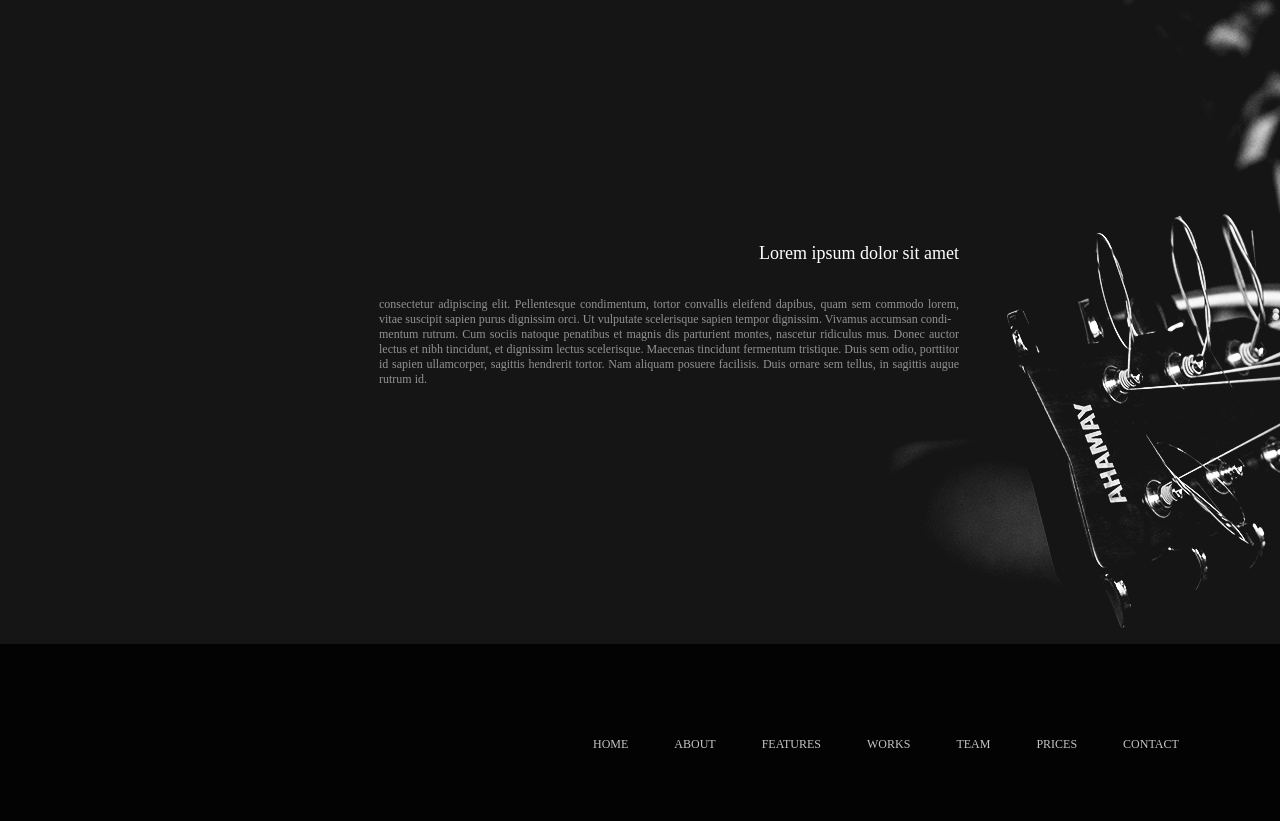
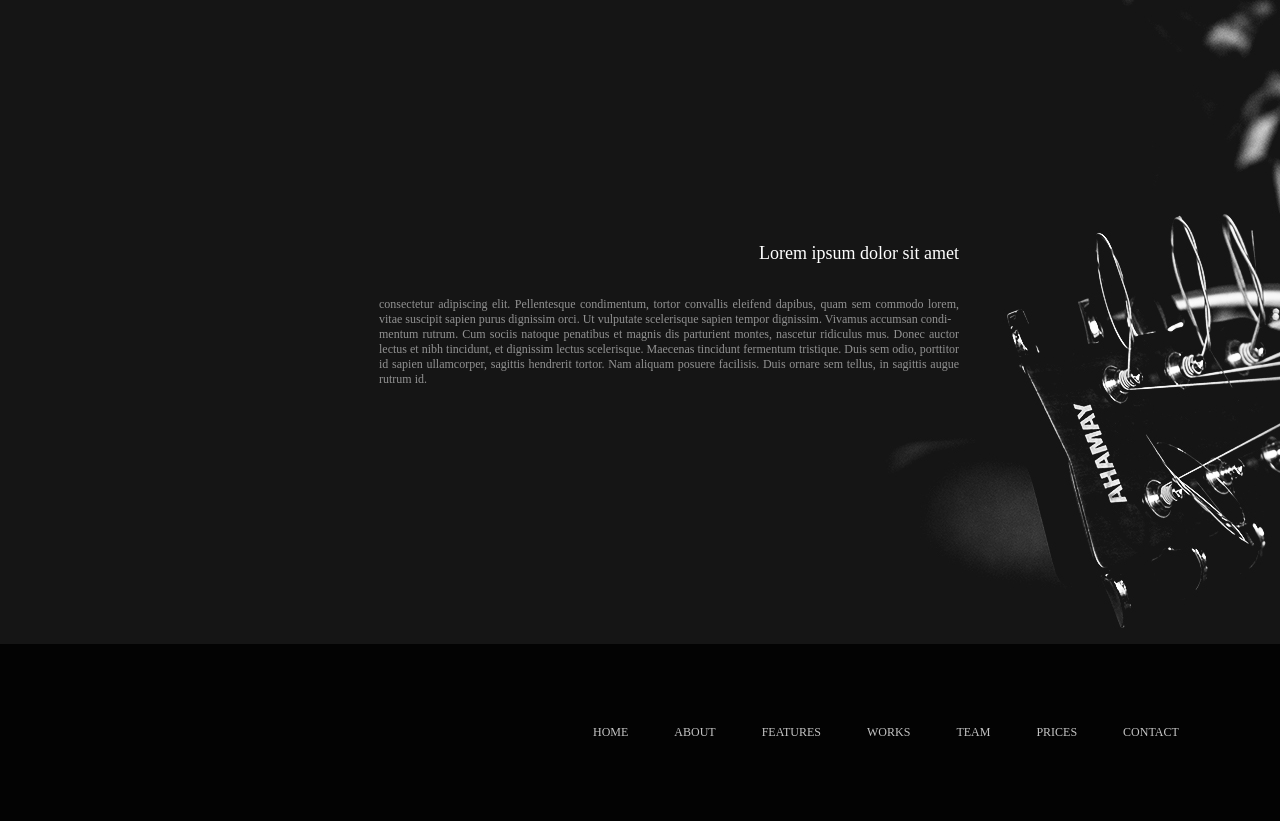
Before and after one commit to LEON-coder/Freedom_music, a website: page src/app/index.html in a window 1280 px wide. Shown: the part 2166-2987 px from the top of the page. Drawn offline with Linux system fonts and the light colour scheme.

Commit message:
Доверстан footer

```diff
--- a/src/app/style.css
+++ b/src/app/style.css
@@ -392,13 +392,12 @@ body {
     color: #c5c5c5;
     font-size: 12px;
     font-family: "HelveticaNeueCyr";
-    border-bottom: 2px solid transparent;
-    padding-top: 12px;
+    border-bottom: 3px solid transparent;
+    height: 25px;
 }
 
 .footer__item:hover {
-    border-bottom: 2px solid #f23005;
-    padding-top: 12px;
+    border-bottom: 3px solid #f23005;
 }
 
 @font-face {
```
